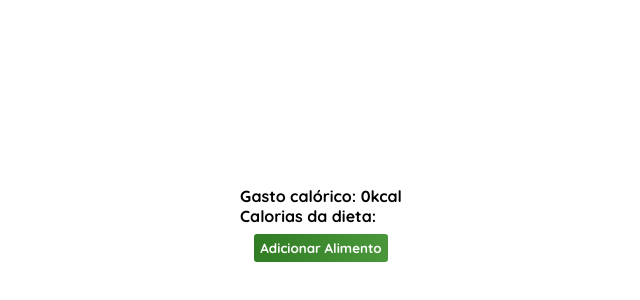
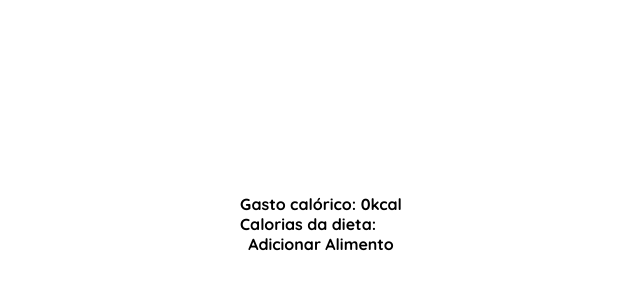
Before and after one commit to xyzdeivid/puvs, a React (Create React App) app: page /dietpage in a window 1280 px wide. Shown: the part 176-476 px from the top of the page, without its empty margins (319-959 px from the left). Built offline with nearby package versions, Linux system fonts and the light colour scheme.

Commit message:
DietPage.tsx - deployment of OpenFormButton

```diff
--- a/src/pages/DietPage.tsx
+++ b/src/pages/DietPage.tsx
@@ -2,11 +2,14 @@ import { functions } from 'functions/user'
 
 import { UserContext } from 'UserInfo'
 
-import { containerStyle, mainGradiente } from 'styles'
 import { useContext, useState } from 'react'
 import FoodForm from 'components/DietPage/FoodForm'
+import Foods from 'components/DietPage/Foods'
+import OpenFormButton from 'components/common/OpenFormButton'
+
+import { containerStyle } from 'styles'
+
 import { foods } from 'types'
-import Foods from 'components/DietPage/Foods'
 
 export default function DietPage() {
 
@@ -23,17 +26,6 @@ export default function DietPage() {
 
     const dailyCalorieExpenditure = functions(weight, height, age, exerciseLevel, sex).dailyCalorieExpenditure()
 
-    const buttonStyle: React.CSSProperties = {
-        border: 'none',
-        background: mainGradiente,
-        color: 'white',
-        padding: '6px',
-        fontWeight: 'bold',
-        cursor: 'pointer',
-        marginTop: '8px',
-        borderRadius: '3px'
-    }
-
     return (
         <div style={containerStyle}>
             <div>
@@ -41,9 +33,10 @@ export default function DietPage() {
                 <h4>Calorias da dieta: </h4>
             </div>
             <div>
-                <button style={buttonStyle} onClick={e => {
-                    setShowFoodForm(true)
-                }}>Adicionar Alimento</button>
+                <OpenFormButton
+                    setShowForm={setShowFoodForm}
+                    buttonText='Adicionar Alimento'
+                />
             </div>
             {
                 showFoodForm
```
